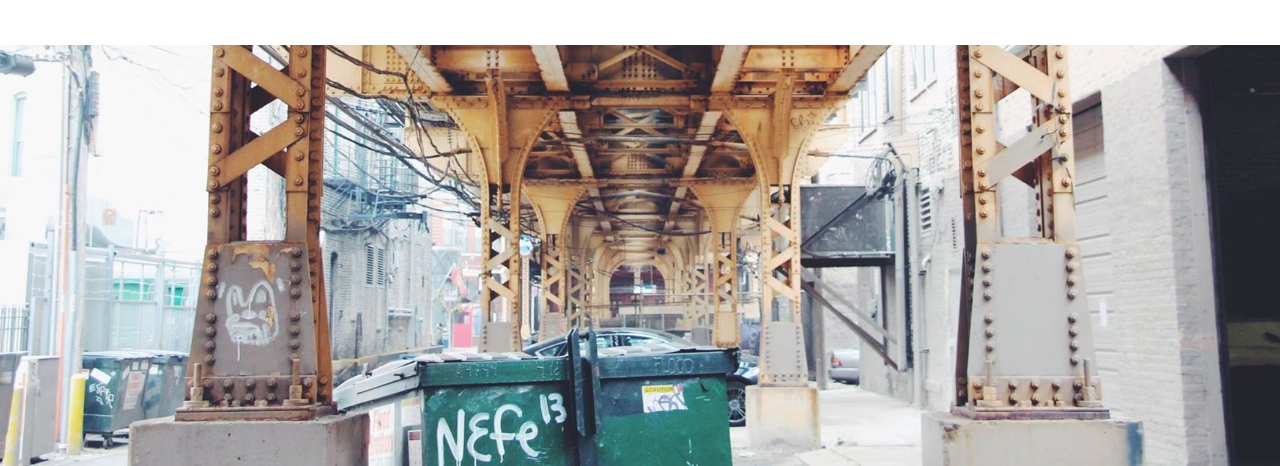
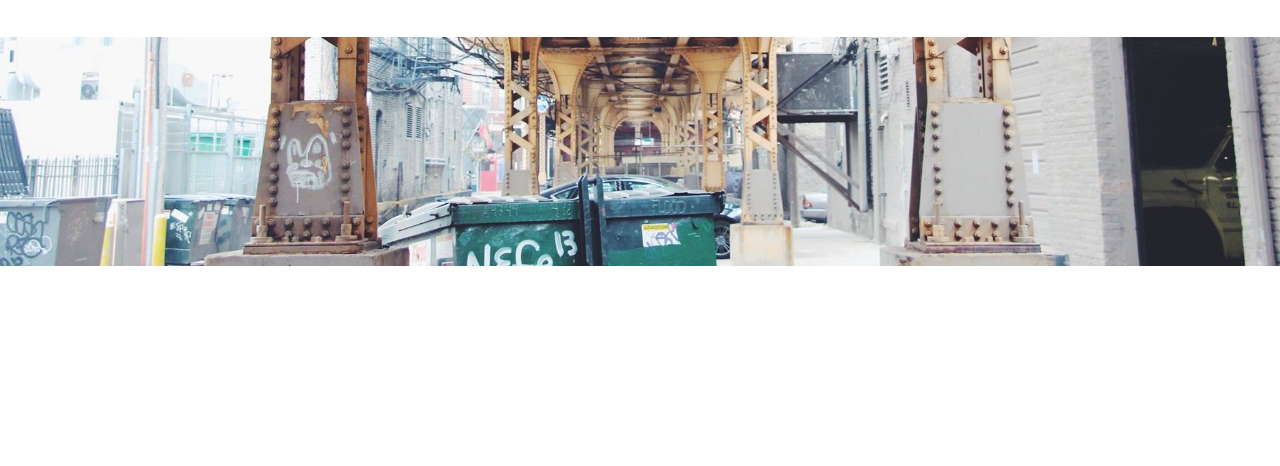
Before and after one commit to talirotteveel/talirotteveel.github.io, a plain HTML site: page index.html in a window 1280 px wide. Shown: the part 534-1000 px from the top of the page. After the commit the page ends 800 px from the top, so only its background shows below. Drawn offline with nearby package versions, Linux system fonts and the light colour scheme.

Commit message:
background fits to screen

```diff
--- a/index.html
+++ b/index.html
@@ -60,7 +60,7 @@
            </div>
 
            <div class="row">
-           <div class="col-md-9">
+           <div class="col-md-12">
 
                 <h4>
                     Hello, my name is Tali. I am currently interning at Rightpoint Consulting in the application development department. I'm a Computer Science student at Northeastern Illinois University and will be graduating in December 2017.
--- a/resume.css
+++ b/resume.css
@@ -3,7 +3,7 @@ body{
     background-color: white;
     font-family: 'Josefin Sans', sans-serif;
     font-style: normal;
-    font-size: 14px;
+    font-size: 16px;
     height: 100%;
     width: 100%;
     position: relative;
@@ -87,7 +87,13 @@ color: #757575;
     background-image: url("chi1.jpg");
     margin-bottom: 0;
     padding: 0;
-    height: 1000px;
+    min-height: 100%;
+    min-width: 1024px;
+    width: 100%;
+    height: auto;
+    position: fixed;
+    top: 0;
+    left: 0;
     -moz-background-size: cover;
     -o-background-size: cover;
     background-size: cover;
```
